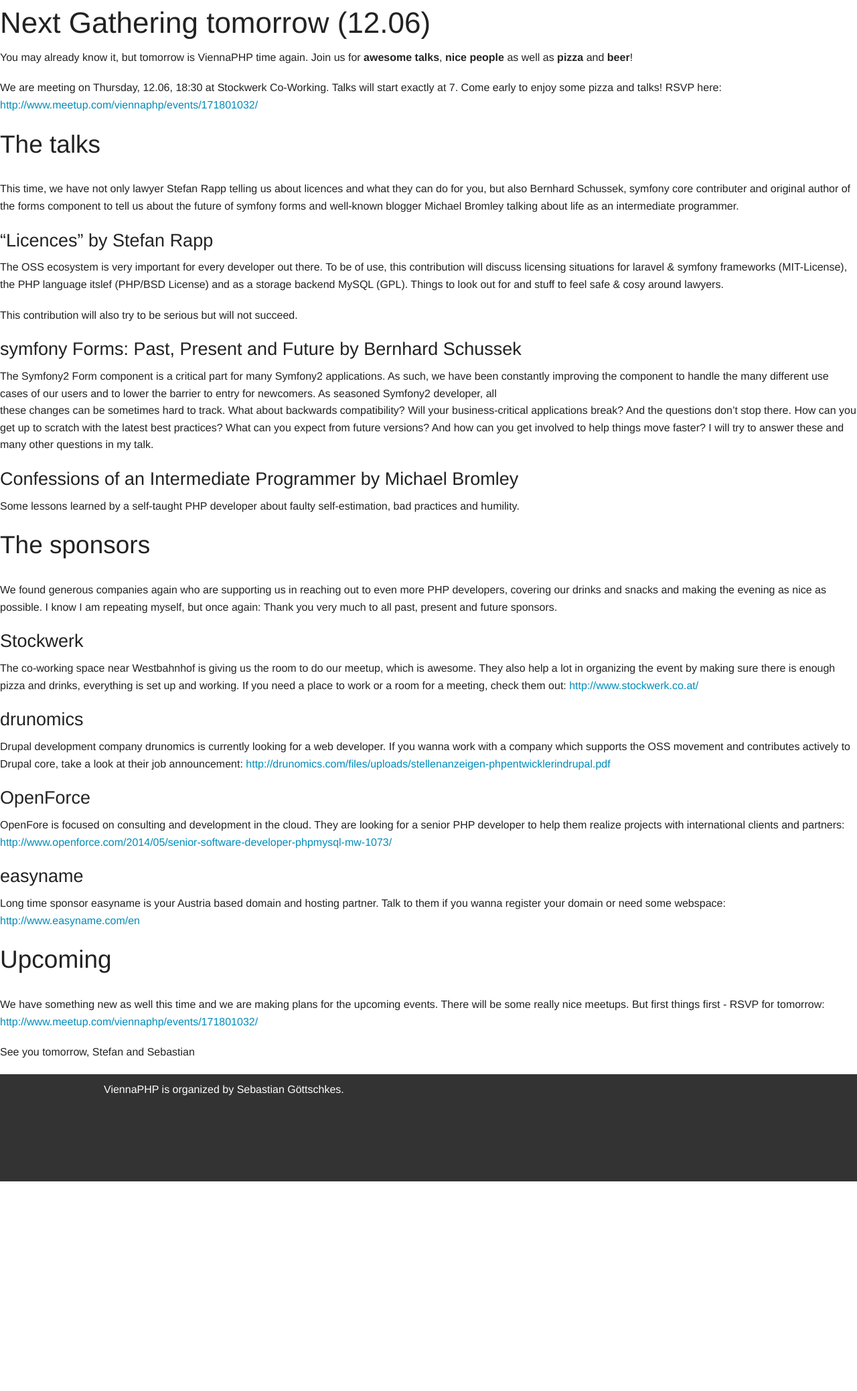
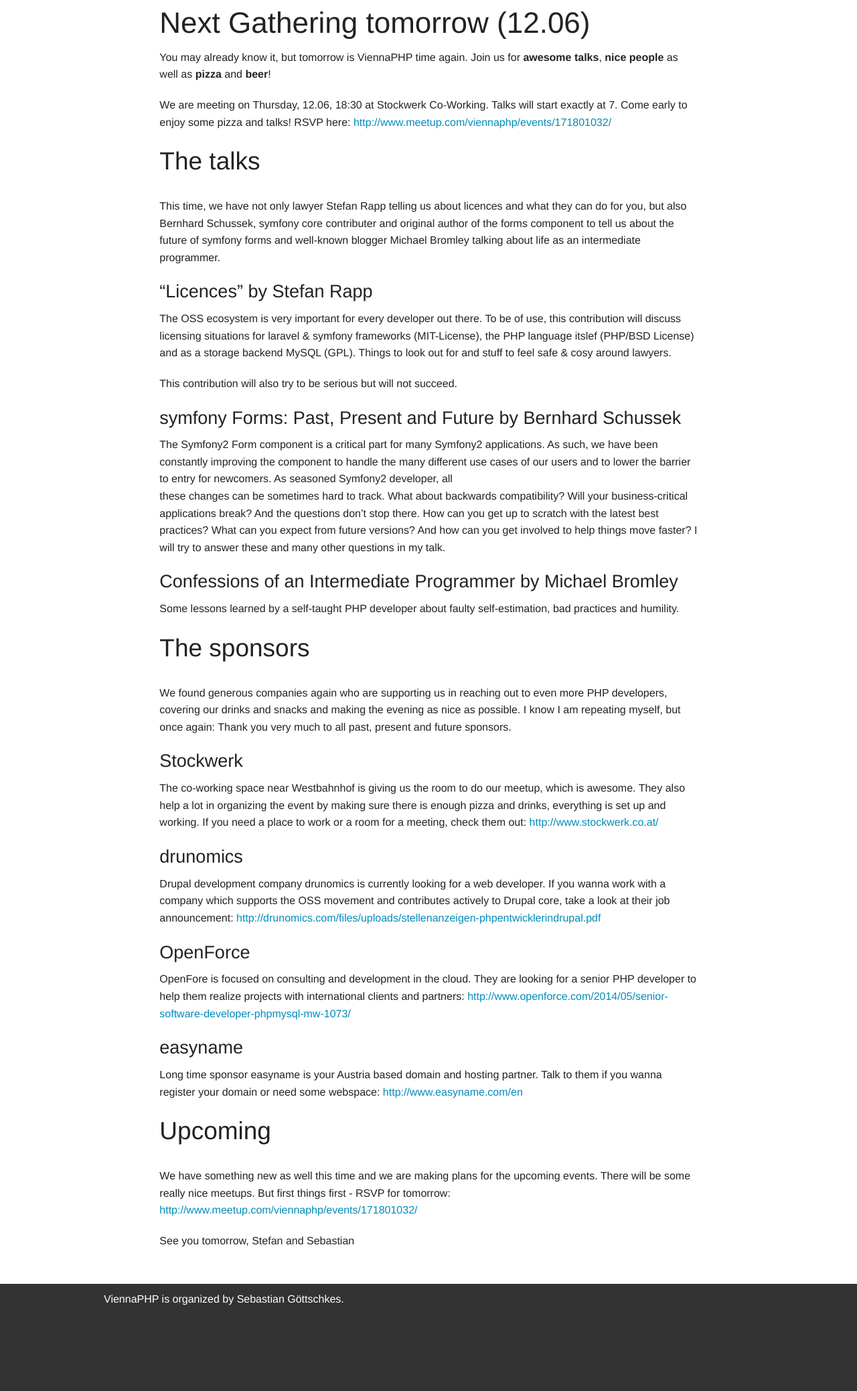
Before and after one commit to viennaphp/viennaphp.github.io, a Jekyll site: the page built from email/2014-06-11.md, in a window 1280 px wide. Shown: the whole page at 67% size. Built offline with Jekyll 4.4.1, drawn with Linux system fonts in a browser that asks for light colours; before the commit the page ends 1764 px from its top, so only the background shows below that.

Commit message:
Working on layout for emails

```diff
--- a/_layouts/email.html
+++ b/_layouts/email.html
@@ -2,7 +2,13 @@
 <html lang="en">
 {% include head.html %}
 <body id="default">
-    {{ content }}
+    <div class="row">
+        <div class="small-1 large-1 columns">&nbsp;</div>
+        <div class="small-10 large-10 columns">
+            {{ content }}
+        </div>
+        <div class="small-1 large-1 columns">&nbsp;</div>
+    </div>
 
     {% include footer.html %}
 
```
